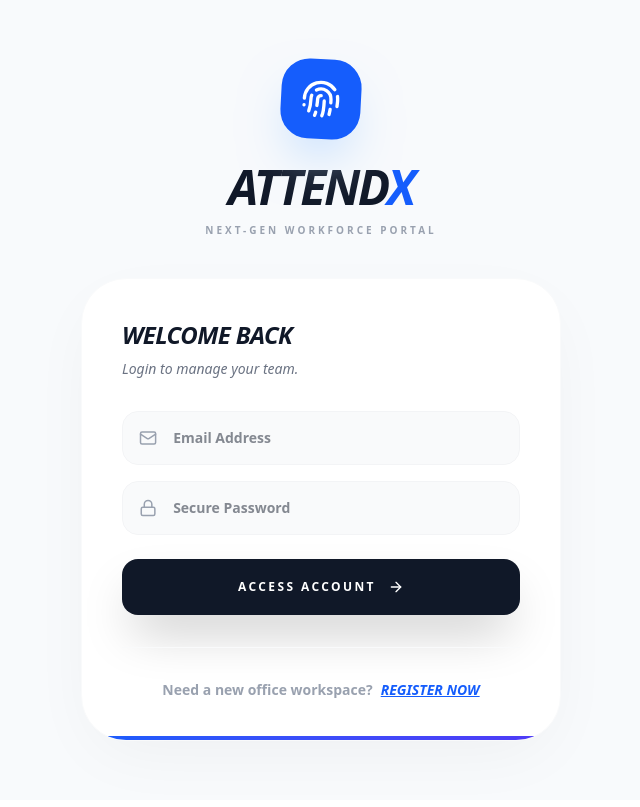
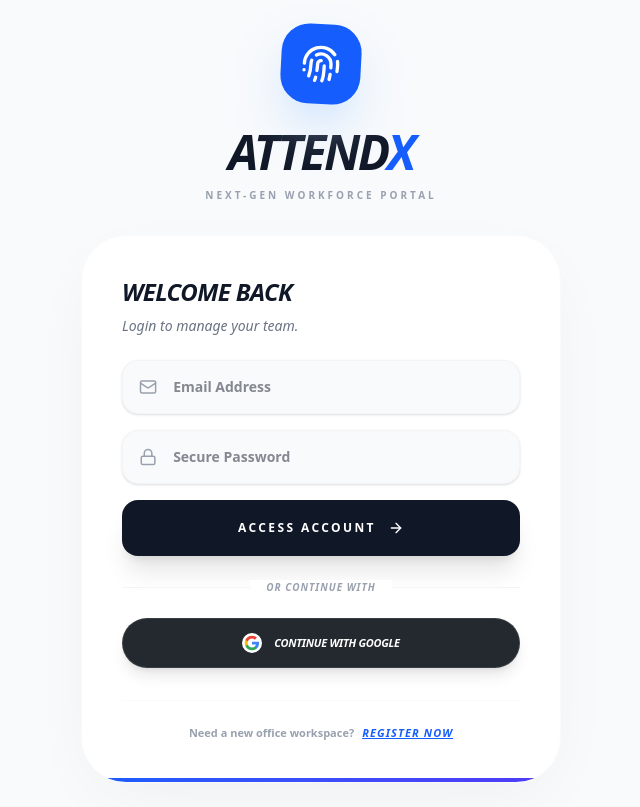
Before and after one commit to Aliyanasif/attendx, a Next.js app: page /login in a window 1280 px wide. Shown: the whole page, without its empty margins (319-959 px from the left). Built offline with nearby package versions, Linux system fonts and the light colour scheme; no server answers.

Commit message:
Fixed Google Login logic, added custom errors and profile setup redirect

```diff
--- a/src/app/login/page.tsx
+++ b/src/app/login/page.tsx
@@ -6,14 +6,16 @@ import {
   signInWithEmailAndPassword,
   createUserWithEmailAndPassword,
   sendEmailVerification,
-  signOut
+  signOut,
+  GoogleAuthProvider,
+  signInWithPopup
 } from "firebase/auth";
-import { setDoc, doc } from "firebase/firestore";
+import { setDoc, doc, getDoc, collection, query, where, getDocs } from "firebase/firestore";
 import { useRouter } from "next/navigation";
 import { notify } from "@/lib/notify";
 import {
-  Lock, Mail, User, Building2, ShieldCheck,
-  ArrowRight, Sparkles, Loader2, Fingerprint
+  Lock, Mail, User, Building2,
+  ArrowRight, Loader2, Fingerprint
 } from "lucide-react";
 
 export default function LoginPage() {
@@ -21,65 +23,103 @@ export default function LoginPage() {
   const [loading, setLoading] = useState(false);
   const router = useRouter();
 
-  // Form States
   const [email, setEmail] = useState("");
   const [password, setPassword] = useState("");
   const [name, setName] = useState("");
   const [officeName, setOfficeName] = useState("");
 
+  // 🚀 GOOGLE SIGN-IN LOGIC (Owner vs Staff Detection)
+  const handleGoogleSignIn = async () => {
+    setLoading(true);
+    try {
+      const provider = new GoogleAuthProvider();
+      const res = await signInWithPopup(auth, provider);
+      const userEmail = res.user.email;
+
+      // 1. Check karein ke kya ye email pehle se 'employees' collection mein mojood hai?
+      const q = query(collection(db, "employees"), where("email", "==", userEmail));
+      const querySnapshot = await getDocs(q);
+
+      if (querySnapshot.empty) {
+        // CASE A: Email nahi mili = Ye naya OWNER hai
+        const userDocRef = doc(db, "employees", res.user.uid);
+        await setDoc(userDocRef, {
+          uid: res.user.uid,
+          name: res.user.displayName || "Owner",
+          email: userEmail,
+          officeName: "",
+          role: "Super Admin",
+          createdAt: new Date().toISOString(),
+          status: "active",
+          profilePic: res.user.photoURL || "",
+          setupComplete: false // 👈 Redirect trigger
+        });
+        notify("Welcome Owner! Please finalize your workspace setup. 🚀");
+        router.push("/profile-first-setup");
+      } else {
+        // CASE B: Email mil gayi = Ye STAFF hai ya Purana Owner hai
+        const existingUser = querySnapshot.docs[0].data();
+
+        // Agar Owner hai lekin setup pehle kabhi pura nahi kiya tha
+        if (existingUser.role === "Super Admin" && existingUser.setupComplete === false) {
+          router.push("/profile-first-setup");
+        } else {
+          // Staff ya Verified Owner seedha dashboard par
+          notify(`Welcome back, ${existingUser.name}! 👋`);
+          router.push("/");
+        }
+      }
+    } catch (error: any) {
+      if (error.code !== 'auth/popup-closed-by-user') {
+        notify("Google Sign-In failed. Please try again.");
+      }
+    } finally {
+      setLoading(false);
+    }
+  };
+
+  // ✉️ EMAIL/PASSWORD AUTH WITH CUSTOM ERROR HANDLING
   const handleAuth = async (e: React.FormEvent) => {
     e.preventDefault();
     setLoading(true);
     try {
       if (isRegistering) {
-        // --- Super Admin Registration ---
         const res = await createUserWithEmailAndPassword(auth, email, password);
-
-        // 🚀 Naya Code: Account bante hi Verification Email bhej do
         await sendEmailVerification(res.user);
-
         await setDoc(doc(db, "employees", res.user.uid), {
           uid: res.user.uid,
           name: name,
           officeName: officeName,
           email: email,
-          role: "Super Admin", // ✅ Fixed: Hamesha Super Admin hi banega
+          role: "Super Admin",
           createdAt: new Date().toISOString(),
-          status: "active"
+          status: "active",
+          setupComplete: true // Manual signup mein office name pehle hi mil jata hai
         });
-
-        // Registration ke baad account auto-login na ho aur user ko verify karne ka bola jaye
         await signOut(auth);
-        notify("Account created! 🚀 We've sent you a verification email. Please check your inbox.");
-        setIsRegistering(false); // Form ko wapas Login mode par le aao
-        return;
-
+        notify("Account created! 🚀 Please verify your email to login.");
+        setIsRegistering(false);
       } else {
-        // --- Login ---
         const res = await signInWithEmailAndPassword(auth, email, password);
-
-        // 🚀 Naya Code: Check karo email verified hai ya nahi
         if (!res.user.emailVerified) {
-          await signOut(auth); // Agar verify nahi hai, toh login rok do
-          notify("please verify your email first! 🛑 Check your Inbox or Spam folder.");
+          await signOut(auth);
+          notify("Please verify your email address first! 🛑");
           return;
         }
-
         notify("Logged in successfully! 👋");
         router.push("/");
       }
     } catch (error: any) {
-      // Agar email/password ghalat ho toh custom message dikhao
-      if (error.code === 'auth/invalid-credential' || error.code === 'auth/user-not-found' || error.code === 'auth/wrong-password') {
-        notify("Email & Password does not match!");
-      } else if (error.code === 'auth/too-many-requests') {
-        notify("too many wrong attempts. Try it after some time! ⏳");
+      // 🛠️ Custom Error Messages (Firebase defaults ko hide kar diya)
+      const errorCode = error.code;
+      if (errorCode === "auth/wrong-password" || errorCode === "auth/user-not-found" || errorCode === "auth/invalid-credential") {
+        notify("Invalid Email or Password. Please try again! ❌");
+      } else if (errorCode === "auth/too-many-requests") {
+        notify("Too many failed attempts. Try again later! ⏳");
       } else {
-        // Kisi aur error ke liye default message
-        notify("Login error: " + error.message);
+        notify("Authentication failed. Check your connection.");
       }
-    }
-    finally {
+    } finally {
       setLoading(false);
     }
   };
@@ -92,7 +132,7 @@ export default function LoginPage() {
       </div>
 
       <div className="w-full max-w-[480px] animate-in fade-in zoom-in duration-500">
-        <div className="text-center mb-10">
+        <div className="text-center mb-8">
           <div className="inline-flex items-center justify-center w-20 h-20 bg-blue-600 rounded-[28px] shadow-2xl shadow-blue-200 mb-6 rotate-3 hover:rotate-0 transition-transform duration-300">
             <Fingerprint size={40} className="text-white" />
           </div>
@@ -100,16 +140,16 @@ export default function LoginPage() {
             Attend<span className="text-blue-600">X</span>
           </h1>
           <p className="text-gray-400 font-bold uppercase text-[10px] tracking-[0.3em] mt-3">
-            {isRegistering ? `${name || 'User'} Registration` : "Next-Gen Workforce Portal"}
+            Next-Gen Workforce Portal
           </p>
         </div>
 
-        <div className="bg-white rounded-[45px] shadow-[0_20px_70px_-15px_rgba(0,0,0,0.05)] border border-gray-50 p-10 relative overflow-hidden">
+        <div className="bg-white rounded-[45px] shadow-[0_20px_70px_-15px_rgba(0,0,0,0.05)] border border-gray-50 p-8 md:p-10 relative overflow-hidden">
           <div className="relative z-10">
             <h2 className="text-2xl font-black italic uppercase tracking-tight mb-2">
-              {isRegistering ? `Create ${name || 'User'}'s Workspace` : "Welcome Back"}
+              {isRegistering ? "Create Workspace" : "Welcome Back"}
             </h2>
-            <p className="text-gray-500 mb-8 font-medium italic text-sm">
+            <p className="text-gray-500 mb-6 font-medium italic text-sm">
               {isRegistering ? "Setup your master office account." : "Login to manage your team."}
             </p>
 
@@ -117,17 +157,16 @@ export default function LoginPage() {
               {isRegistering && (
                 <>
                   <div className="group space-y-1">
-                    <div className="bg-gray-50 p-4 rounded-2xl border border-gray-100 flex items-center gap-4 focus-within:border-blue-600 focus-within:bg-white transition-all">
+                    <div className="bg-gray-50 p-4 rounded-2xl border border-gray-100 flex items-center gap-4 focus-within:border-blue-600 focus-within:bg-white transition-all shadow-sm">
                       <User size={20} className="text-gray-400 group-focus-within:text-blue-600" />
                       <input required placeholder="Your Full Name" className="bg-transparent outline-none w-full font-bold text-sm"
                         value={name} onChange={(e) => setName(e.target.value)} />
                     </div>
                   </div>
-
                   <div className="group space-y-1">
-                    <div className="bg-gray-50 p-4 rounded-2xl border border-gray-100 flex items-center gap-4 focus-within:border-blue-600 focus-within:bg-white transition-all">
+                    <div className="bg-gray-50 p-4 rounded-2xl border border-gray-100 flex items-center gap-4 focus-within:border-blue-600 focus-within:bg-white transition-all shadow-sm">
                       <Building2 size={20} className="text-gray-400 group-focus-within:text-blue-600" />
-                      <input required placeholder="Office / Agency Name" className="bg-transparent outline-none w-full font-bold text-sm"
+                      <input required placeholder="Office Name" className="bg-transparent outline-none w-full font-bold text-sm"
                         value={officeName} onChange={(e) => setOfficeName(e.target.value)} />
                     </div>
                   </div>
@@ -135,7 +174,7 @@ export default function LoginPage() {
               )}
 
               <div className="group space-y-1">
-                <div className="bg-gray-50 p-4 rounded-2xl border border-gray-100 flex items-center gap-4 focus-within:border-blue-600 focus-within:bg-white transition-all">
+                <div className="bg-gray-50 p-4 rounded-2xl border border-gray-100 flex items-center gap-4 focus-within:border-blue-600 focus-within:bg-white transition-all shadow-sm">
                   <Mail size={20} className="text-gray-400 group-focus-within:text-blue-600" />
                   <input required type="email" placeholder="Email Address" className="bg-transparent outline-none w-full font-bold text-sm"
                     onChange={(e) => setEmail(e.target.value)} />
@@ -143,30 +182,52 @@ export default function LoginPage() {
               </div>
 
               <div className="group space-y-1">
-                <div className="bg-gray-50 p-4 rounded-2xl border border-gray-100 flex items-center gap-4 focus-within:border-blue-600 focus-within:bg-white transition-all">
+                <div className="bg-gray-50 p-4 rounded-2xl border border-gray-100 flex items-center gap-4 focus-within:border-blue-600 focus-within:bg-white transition-all shadow-sm">
                   <Lock size={20} className="text-gray-400 group-focus-within:text-blue-600" />
                   <input required type="password" placeholder="Secure Password" className="bg-transparent outline-none w-full font-bold text-sm"
                     onChange={(e) => setPassword(e.target.value)} />
                 </div>
               </div>
 
-              <button disabled={loading} className="w-full bg-gray-900 text-white py-5 rounded-2xl font-black uppercase text-xs tracking-[0.2em] shadow-2xl hover:bg-blue-600 active:scale-95 transition-all flex items-center justify-center gap-3 disabled:opacity-70 mt-6">
+              <button disabled={loading} type="submit" className="w-full bg-gray-900 text-white py-4 md:py-5 rounded-2xl font-black uppercase text-xs tracking-[0.2em] shadow-xl hover:bg-blue-600 active:scale-95 transition-all flex items-center justify-center gap-3 disabled:opacity-70 mt-2">
                 {loading ? <Loader2 className="animate-spin" size={18} /> : (
                   <>
-                    {isRegistering ? `Launch ${name || 'User'}'s Workspace` : "Access Account"}
+                    {isRegistering ? "Launch Workspace" : "Access Account"}
                     <ArrowRight size={16} />
                   </>
                 )}
               </button>
             </form>
 
-            <div className="mt-8 pt-8 border-t border-gray-50 text-center">
+            <div className="relative my-6">
+              <div className="absolute inset-0 flex items-center"><div className="w-full border-t border-gray-100"></div></div>
+              <div className="relative flex justify-center text-sm">
+                <span className="px-4 bg-white text-gray-400 font-bold uppercase text-[10px] tracking-widest italic">Or continue with</span>
+              </div>
+            </div>
+
+            <button
+              type="button"
+              onClick={handleGoogleSignIn}
+              disabled={loading}
+              className="w-full bg-[#24292F] hover:bg-[#24292f]/90 text-white py-3.5 rounded-full font-bold text-sm shadow-lg transition-all flex items-center justify-center gap-3 disabled:opacity-70 border border-white/10 mt-2 active:scale-95"
+            >
+              <svg className="w-5 h-5 bg-white rounded-full p-0.5" viewBox="0 0 24 24">
+                <path fill="#4285F4" d="M22.56 12.25c0-.78-.07-1.53-.2-2.25H12v4.26h5.92c-.26 1.37-1.04 2.53-2.21 3.31v2.77h3.57c2.08-1.92 3.28-4.74 3.28-8.09z" />
+                <path fill="#34A853" d="M12 23c2.97 0 5.46-.98 7.28-2.66l-3.57-2.77c-.98.66-2.23 1.06-3.71 1.06-2.86 0-5.29-1.93-6.16-4.53H2.18v2.84C3.99 20.53 7.7 23 12 23z" />
+                <path fill="#FBBC05" d="M5.84 14.09c-.22-.66-.35-1.36-.35-2.09s.13-1.43.35-2.09V7.07H2.18C1.43 8.55 1 10.22 1 12s.43 3.45 1.18 4.93l2.85-2.22.81-.62z" />
+                <path fill="#EA4335" d="M12 5.38c1.62 0 3.06.56 4.21 1.64l3.15-3.15C17.45 2.09 14.97 1 12 1 7.7 1 3.99 3.47 2.18 7.07l3.66 2.84c.87-2.6 3.3-4.53 6.16-4.53z" />
+              </svg>
+              <span className="tracking-tight italic font-black uppercase text-[11px]">Continue with Google</span>
+            </button>
+
+            <div className="mt-8 pt-6 border-t border-gray-50 text-center">
               <button
                 onClick={() => setIsRegistering(!isRegistering)}
-                className="text-sm font-bold text-gray-400 hover:text-blue-600 transition-colors flex items-center justify-center gap-2 mx-auto"
+                className="text-[11px] font-bold text-gray-400 hover:text-blue-600 transition-colors flex items-center justify-center gap-2 mx-auto"
               >
                 {isRegistering ? "Already have an account?" : "Need a new office workspace?"}
-                <span className="text-blue-600 underline font-black uppercase italic">
+                <span className="text-blue-600 underline font-black uppercase italic tracking-widest">
                   {isRegistering ? "Sign In" : "Register Now"}
                 </span>
               </button>
--- /dev/null
+++ b/src/app/profile-first-setup/page.tsx
@@ -0,0 +1,84 @@
+"use client";
+
+import { useState, useEffect } from "react";
+import { db } from "@/lib/firebase";
+import { doc, updateDoc } from "firebase/firestore";
+import { useAuth } from "@/context/AuthContext";
+import { useRouter } from "next/navigation";
+import { notify } from "@/lib/notify";
+import { Building2, ArrowRight, Loader2, Sparkles } from "lucide-react";
+
+export default function ProfileSetup() {
+  const { userData, user } = useAuth();
+  const [officeName, setOfficeName] = useState("");
+  const [loading, setLoading] = useState(false);
+  const router = useRouter();
+
+  const handleSetup = async (e: React.FormEvent) => {
+    e.preventDefault();
+    if (!user) return;
+
+    setLoading(true);
+    try {
+      const userDocRef = doc(db, "employees", user.uid);
+      await updateDoc(doc(db, "employees", user.uid), {
+        officeName: officeName,
+        setupComplete: true // 👈 Ye add karein
+      });
+
+      notify("Workspace setup complete! 🚀");
+      router.push("/");
+    } catch (error: any) {
+      notify("Setup Error: " + error.message);
+    } finally {
+      setLoading(false);
+    }
+  };
+
+  return (
+    <div className="min-h-screen bg-[#F8FAFC] flex items-center justify-center p-6">
+      <div className="w-full max-w-[450px] animate-in fade-in zoom-in duration-500">
+        <div className="bg-white rounded-[40px] shadow-2xl p-10 border border-gray-50 relative overflow-hidden">
+          <div className="relative z-10">
+            <div className="w-16 h-16 bg-blue-600 rounded-2xl flex items-center justify-center mb-6 shadow-lg shadow-blue-200">
+              <Sparkles className="text-white" size={30} />
+            </div>
+
+            <h2 className="text-3xl font-black italic uppercase tracking-tighter mb-2">
+              Final <span className="text-blue-600">Step</span>
+            </h2>
+            <p className="text-gray-500 font-medium italic text-sm mb-8">
+            Please provide your organization or agency name to finalize the setup and launch your workspace.
+            </p>
+
+            <form onSubmit={handleSetup} className="space-y-6">
+              <div className="group space-y-2">
+                <label className="text-[10px] font-black uppercase tracking-[0.2em] text-gray-400 ml-1">Office Name</label>
+                <div className="bg-gray-50 p-4 rounded-2xl border border-gray-100 flex items-center gap-4 focus-within:border-blue-600 focus-within:bg-white transition-all shadow-sm">
+                  <Building2 size={20} className="text-gray-400 group-focus-within:text-blue-600" />
+                  <input
+                    required
+                    // placeholder="e.g. Pixel Craft Agency"
+                    className="bg-transparent outline-none w-full font-bold text-sm"
+                    value={officeName}
+                    onChange={(e) => setOfficeName(e.target.value)}
+                  />
+                </div>
+              </div>
+
+              <button
+                disabled={loading || !officeName}
+                type="submit"
+                className="w-full bg-gray-900 text-white py-5 rounded-2xl font-black uppercase text-xs tracking-[0.2em] shadow-xl hover:bg-blue-600 active:scale-95 transition-all flex items-center justify-center gap-3 disabled:opacity-50"
+              >
+                {loading ? <Loader2 className="animate-spin" size={18} /> : (
+                  <>Complete Setup <ArrowRight size={16} /></>
+                )}
+              </button>
+            </form>
+          </div>
+        </div>
+      </div>
+    </div>
+  );
+}
```
